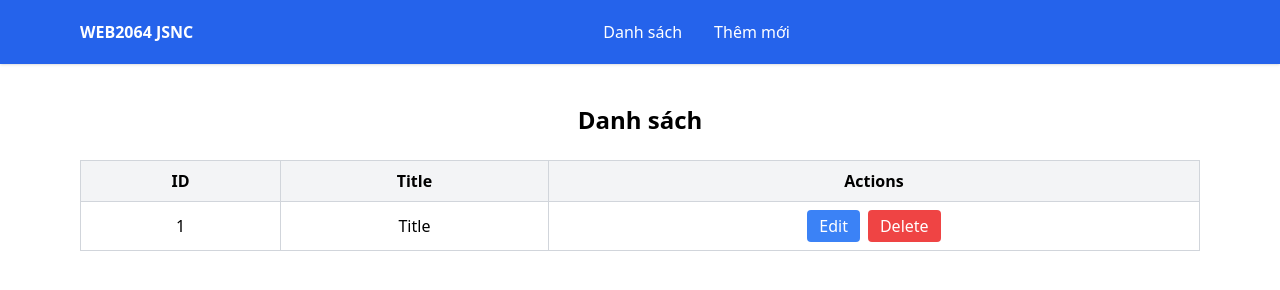
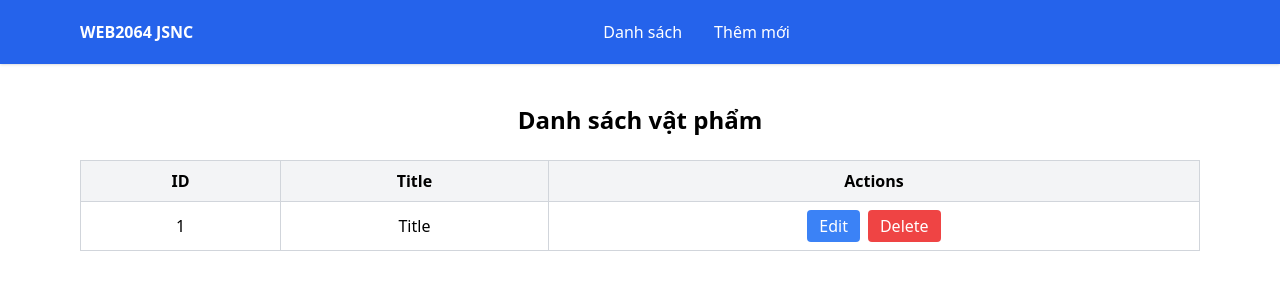
Before and after one commit to nguyenthien13082006-ui/jsnc_su26-main, a website: page index.html in a window 1280 px wide. Drawn offline with nearby package versions, Linux system fonts and the light colour scheme.

Commit message:
Mô tả phần code vừa chỉnh sửa

```diff
--- a/index.html
+++ b/index.html
@@ -21,7 +21,7 @@
     </div>
   </nav>
   <div class="max-w-6xl mx-auto mt-10 px-4 text-center">
-    <h1 class="text-2xl font-semibold mb-6">Danh sách</h1>
+    <h1 id="title" class="text-2xl font-semibold mb-6">Danh sách</h1>
 
     <div class="overflow-x-auto">
       <table class="w-full border border-gray-300 rounded-lg">
--- a/index.js
+++ b/index.js
@@ -13,3 +13,6 @@
 let year = 9;
 let isAdmin = true;
 console.log(game);
+// alert('Free Fire sống dai thành huyền thoại');
+const h1 = document.getElementById('title').innerHTML = "Danh sách vật phẩm";
+console.log(h1);
```
